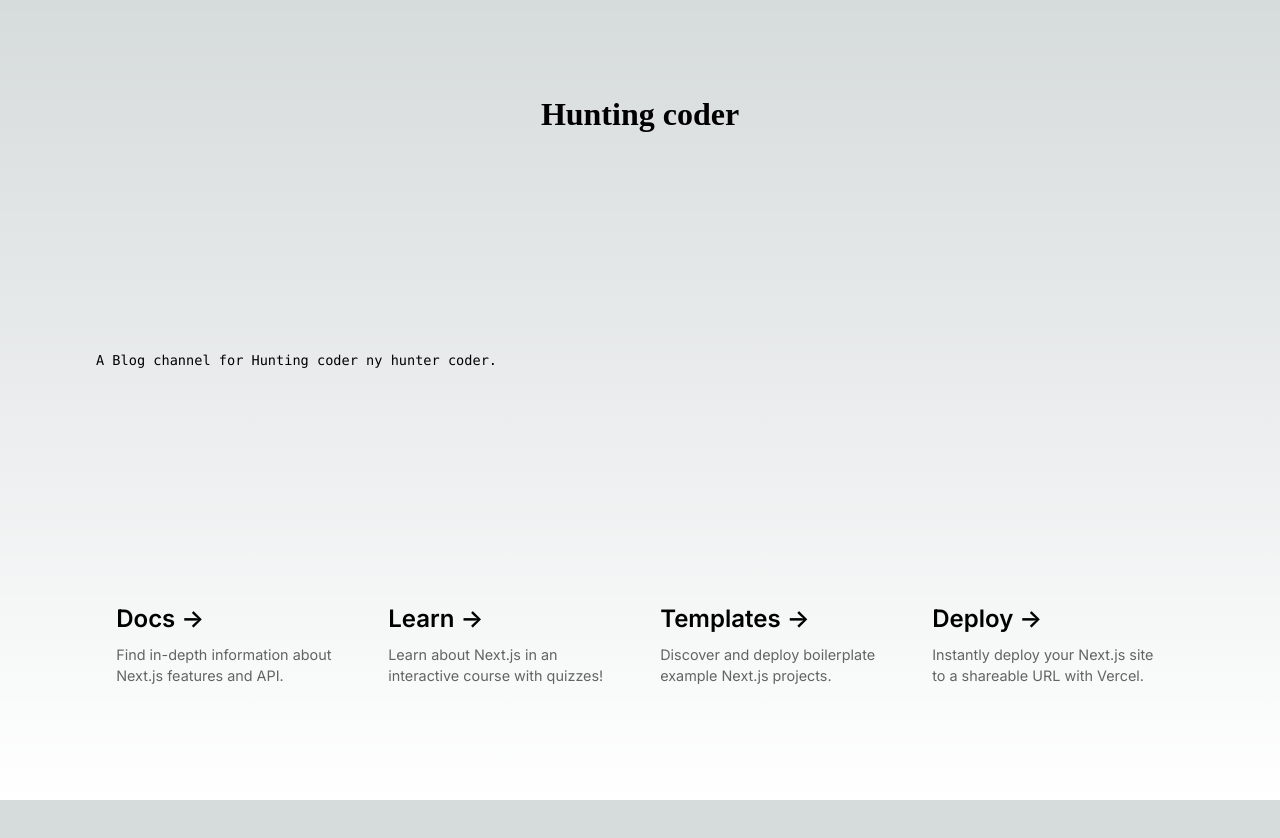
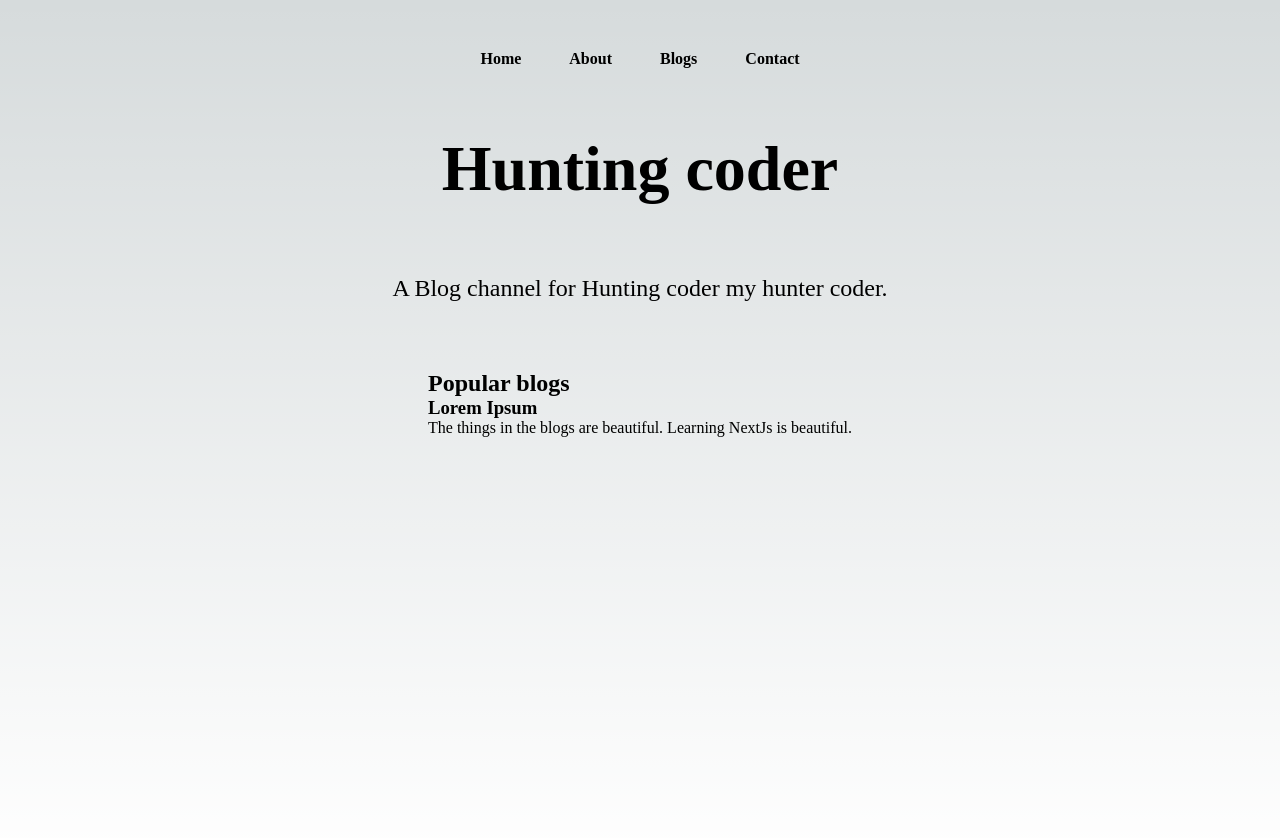
Before and after one commit to Gagneja1512/hunting-coder, a Next.js app: page / in a window 1280 px wide. Shown: the top 838 px of the page. Before the commit the page ends 800 px from the top, so only its background shows below. Built offline with nearby package versions, Linux system fonts and the light colour scheme.

Commit message:
Added the navigation and some styles

```diff
--- a/pages/index.js
+++ b/pages/index.js
@@ -1,5 +1,5 @@
 import Head from 'next/head'
-import Image from 'next/image'
+import Script from 'next/script'
 import { Inter } from 'next/font/google'
 import styles from '@/styles/Home.module.css'
 
@@ -9,76 +9,37 @@ export default function Home() {
   return (
     <>
       <Head>
-        <title>Create Next App</title>
+        <title>Hunting Coder</title>
         <meta name="description" content="Generated by create next app" />
         <meta name="viewport" content="width=device-width, initial-scale=1" />
         <link rel="icon" href="/favicon.ico" />
       </Head>
+
+    <nav className={styles.mainnav}>
+        <ul>
+          <li>Home</li>
+          <li>About</li>
+          <li>Blogs</li>
+          <li>Contact</li>
+        </ul>
+      </nav>
+
       <main className={styles.main}>
+
         <h1 className={styles.title}>Hunting coder</h1>
 
         <p className={styles.description}>
-          A Blog channel for Hunting coder ny hunter coder.
+          A Blog channel for Hunting coder my hunter coder.
         </p>
 
-        <div className={styles.grid}>
-          <a
-            href="https://nextjs.org/docs?utm_source=create-next-app&utm_medium=default-template&utm_campaign=create-next-app"
-            className={styles.card}
-            target="_blank"
-            rel="noopener noreferrer"
-          >
-            <h2 className={inter.className}>
-              Docs <span>-&gt;</span>
-            </h2>
-            <p className={inter.className}>
-              Find in-depth information about Next.js features and&nbsp;API.
-            </p>
-          </a>
+        <div className='blogs'>
+          <h2>Popular blogs</h2>
+          <div className='blogItem'>
+            <h3>Lorem Ipsum</h3>
+            <p>The things in the blogs are beautiful. Learning NextJs is beautiful.</p>
+          </div>
+        </div>
 
-          <a
-            href="https://nextjs.org/learn?utm_source=create-next-app&utm_medium=default-template&utm_campaign=create-next-app"
-            className={styles.card}
-            target="_blank"
-            rel="noopener noreferrer"
-          >
-            <h2 className={inter.className}>
-              Learn <span>-&gt;</span>
-            </h2>
-            <p className={inter.className}>
-              Learn about Next.js in an interactive course with&nbsp;quizzes!
-            </p>
-          </a>
-
-          <a
-            href="https://vercel.com/templates?framework=next.js&utm_source=create-next-app&utm_medium=default-template&utm_campaign=create-next-app"
-            className={styles.card}
-            target="_blank"
-            rel="noopener noreferrer"
-          >
-            <h2 className={inter.className}>
-              Templates <span>-&gt;</span>
-            </h2>
-            <p className={inter.className}>
-              Discover and deploy boilerplate example Next.js&nbsp;projects.
-            </p>
-          </a>
-
-          <a
-            href="https://vercel.com/new?utm_source=create-next-app&utm_medium=default-template&utm_campaign=create-next-app"
-            className={styles.card}
-            target="_blank"
-            rel="noopener noreferrer"
-          >
-            <h2 className={inter.className}>
-              Deploy <span>-&gt;</span>
-            </h2>
-            <p className={inter.className}>
-              Instantly deploy your Next.js site to a shareable URL
-              with&nbsp;Vercel.
-            </p>
-          </a>
-        </div>
       </main>
     </>
   )
--- /dev/null
+++ b/public/sc.js
@@ -0,0 +1 @@
+alert('hello')
--- a/styles/Home.module.css
+++ b/styles/Home.module.css
@@ -1,278 +1,128 @@
+.container {
+  padding: 0 2rem;
+}
+
 .main {
+  min-height: 100vh;
+  padding: 4rem 0;
+  flex: 1;
   display: flex;
   flex-direction: column;
-  justify-content: space-between;
+  justify-content: flex-start;
   align-items: center;
-  padding: 6rem;
-  min-height: 100vh;
+}
+
+.footer {
+  display: flex;
+  flex: 1;
+  padding: 2rem 0;
+  border-top: 1px solid #eaeaea;
+  justify-content: center;
+  align-items: center;
+}
+
+.footer a {
+  display: flex;
+  justify-content: center;
+  align-items: center;
+  flex-grow: 1;
+}
+
+.title a {
+  color: #0070f3;
+  text-decoration: none;
+}
+
+.title a:hover,
+.title a:focus,
+.title a:active {
+  text-decoration: underline;
+}
+
+.title {
+  margin: 0;
+  line-height: 1.15;
+  font-size: 4rem;
+}
+
+.title,
+.description {
+  text-align: center;
 }
 
 .description {
-  display: inherit;
-  justify-content: inherit;
-  align-items: inherit;
-  font-size: 0.85rem;
-  max-width: var(--max-width);
-  width: 100%;
-  z-index: 2;
-  font-family: var(--font-mono);
-}
-
-.description a {
-  display: flex;
-  justify-content: center;
-  align-items: center;
-  gap: 0.5rem;
-}
-
-.description p {
-  position: relative;
-  margin: 0;
-  padding: 1rem;
-  background-color: rgba(var(--callout-rgb), 0.5);
-  border: 1px solid rgba(var(--callout-border-rgb), 0.3);
-  border-radius: var(--border-radius);
+  margin: 4rem 0;
+  line-height: 1.5;
+  font-size: 1.5rem;
 }
 
 .code {
-  font-weight: 700;
-  font-family: var(--font-mono);
+  background: #fafafa;
+  border-radius: 5px;
+  padding: 0.75rem;
+  font-size: 1.1rem;
+  font-family: Menlo, Monaco, Lucida Console, Liberation Mono, DejaVu Sans Mono,
+    Bitstream Vera Sans Mono, Courier New, monospace;
 }
 
 .grid {
-  display: grid;
-  grid-template-columns: repeat(4, minmax(25%, auto));
-  width: var(--max-width);
-  max-width: 100%;
+  display: flex;
+  align-items: center;
+  justify-content: center;
+  flex-wrap: wrap;
+  max-width: 800px;
 }
 
 .card {
-  padding: 1rem 1.2rem;
-  border-radius: var(--border-radius);
-  background: rgba(var(--card-rgb), 0);
-  border: 1px solid rgba(var(--card-border-rgb), 0);
-  transition: background 200ms, border 200ms;
+  margin: 1rem;
+  padding: 1.5rem;
+  text-align: left;
+  color: inherit;
+  text-decoration: none;
+  border: 1px solid #eaeaea;
+  border-radius: 10px;
+  transition: color 0.15s ease, border-color 0.15s ease;
+  max-width: 300px;
 }
 
-.card span {
-  display: inline-block;
-  transition: transform 200ms;
+.card:hover,
+.card:focus,
+.card:active {
+  color: #0070f3;
+  border-color: #0070f3;
 }
 
 .card h2 {
-  font-weight: 600;
-  margin-bottom: 0.7rem;
+  margin: 0 0 1rem 0;
+  font-size: 1.5rem;
 }
 
 .card p {
   margin: 0;
-  opacity: 0.6;
-  font-size: 0.9rem;
+  font-size: 1.25rem;
   line-height: 1.5;
-  max-width: 30ch;
 }
 
-.center {
-  display: flex;
-  justify-content: center;
-  align-items: center;
-  position: relative;
-  padding: 4rem 0;
+.logo {
+  height: 1em;
+  margin-left: 0.5rem;
 }
 
-.center::before {
-  background: var(--secondary-glow);
-  border-radius: 50%;
-  width: 480px;
-  height: 360px;
-  margin-left: -400px;
-}
-
-.center::after {
-  background: var(--primary-glow);
-  width: 240px;
-  height: 180px;
-  z-index: -1;
-}
-
-.center::before,
-.center::after {
-  content: '';
-  left: 50%;
-  position: absolute;
-  filter: blur(45px);
-  transform: translateZ(0);
-}
-
-.logo,
-.thirteen {
-  position: relative;
-}
-
-.thirteen {
-  display: flex;
-  justify-content: center;
-  align-items: center;
-  width: 75px;
-  height: 75px;
-  padding: 25px 10px;
-  margin-left: 16px;
-  transform: translateZ(0);
-  border-radius: var(--border-radius);
-  overflow: hidden;
-  box-shadow: 0px 2px 8px -1px #0000001a;
-}
-
-.thirteen::before,
-.thirteen::after {
-  content: '';
-  position: absolute;
-  z-index: -1;
-}
-
-/* Conic Gradient Animation */
-.thirteen::before {
-  animation: 6s rotate linear infinite;
-  width: 200%;
-  height: 200%;
-  background: var(--tile-border);
-}
-
-/* Inner Square */
-.thirteen::after {
-  inset: 0;
-  padding: 1px;
-  border-radius: var(--border-radius);
-  background: linear-gradient(
-    to bottom right,
-    rgba(var(--tile-start-rgb), 1),
-    rgba(var(--tile-end-rgb), 1)
-  );
-  background-clip: content-box;
-}
-
-/* Enable hover only on non-touch devices */
-@media (hover: hover) and (pointer: fine) {
-  .card:hover {
-    background: rgba(var(--card-rgb), 0.1);
-    border: 1px solid rgba(var(--card-border-rgb), 0.15);
-  }
-
-  .card:hover span {
-    transform: translateX(4px);
+@media (max-width: 600px) {
+  .grid {
+    width: 100%;
+    flex-direction: column;
   }
 }
 
-@media (prefers-reduced-motion) {
-  .thirteen::before {
-    animation: none;
-  }
-
-  .card:hover span {
-    transform: none;
-  }
+.mainnav ul{
+  display: flex;
+  justify-content: center;
+  margin-top: 50px;
 }
 
-/* Mobile */
-@media (max-width: 700px) {
-  .content {
-    padding: 4rem;
-  }
-
-  .grid {
-    grid-template-columns: 1fr;
-    margin-bottom: 120px;
-    max-width: 320px;
-    text-align: center;
-  }
-
-  .card {
-    padding: 1rem 2.5rem;
-  }
-
-  .card h2 {
-    margin-bottom: 0.5rem;
-  }
-
-  .center {
-    padding: 8rem 0 6rem;
-  }
-
-  .center::before {
-    transform: none;
-    height: 300px;
-  }
-
-  .description {
-    font-size: 0.8rem;
-  }
-
-  .description a {
-    padding: 1rem;
-  }
-
-  .description p,
-  .description div {
-    display: flex;
-    justify-content: center;
-    position: fixed;
-    width: 100%;
-  }
-
-  .description p {
-    align-items: center;
-    inset: 0 0 auto;
-    padding: 2rem 1rem 1.4rem;
-    border-radius: 0;
-    border: none;
-    border-bottom: 1px solid rgba(var(--callout-border-rgb), 0.25);
-    background: linear-gradient(
-      to bottom,
-      rgba(var(--background-start-rgb), 1),
-      rgba(var(--callout-rgb), 0.5)
-    );
-    background-clip: padding-box;
-    backdrop-filter: blur(24px);
-  }
-
-  .description div {
-    align-items: flex-end;
-    pointer-events: none;
-    inset: auto 0 0;
-    padding: 2rem;
-    height: 200px;
-    background: linear-gradient(
-      to bottom,
-      transparent 0%,
-      rgb(var(--background-end-rgb)) 40%
-    );
-    z-index: 1;
-  }
+.mainnav ul li {
+  margin: 0 24px;
+  list-style: none;
+  font-weight: bold;
 }
-
-/* Tablet and Smaller Desktop */
-@media (min-width: 701px) and (max-width: 1120px) {
-  .grid {
-    grid-template-columns: repeat(2, 50%);
-  }
-}
-
-@media (prefers-color-scheme: dark) {
-  .vercelLogo {
-    filter: invert(1);
-  }
-
-  .logo,
-  .thirteen img {
-    filter: invert(1) drop-shadow(0 0 0.3rem #ffffff70);
-  }
-}
-
-@keyframes rotate {
-  from {
-    transform: rotate(360deg);
-  }
-  to {
-    transform: rotate(0deg);
-  }
-}
--- a/styles/globals.css
+++ b/styles/globals.css
@@ -105,7 +105,3 @@ a {
     color-scheme: dark;
   }
 }
-
-.description {
-  text-align: center;
-}
```
